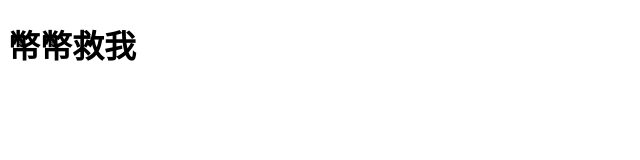
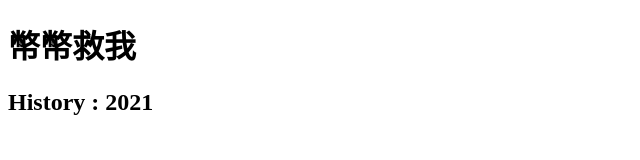
Before and after one commit to sciuridae0603/test, a plain HTML site: page index.html in a window 1280 px wide. Shown: the whole page, without its empty margins (0-640 px from the left). Drawn offline with Linux system fonts and the light colour scheme.

Commit message:
Add history to html

```diff
--- a/index.html
+++ b/index.html
@@ -4,5 +4,7 @@
     </head>
     <body>
         <h1>幣幣救我</h1>
+
+        <h2> History : 2021 </h2>
     </body>
 </html>
```
